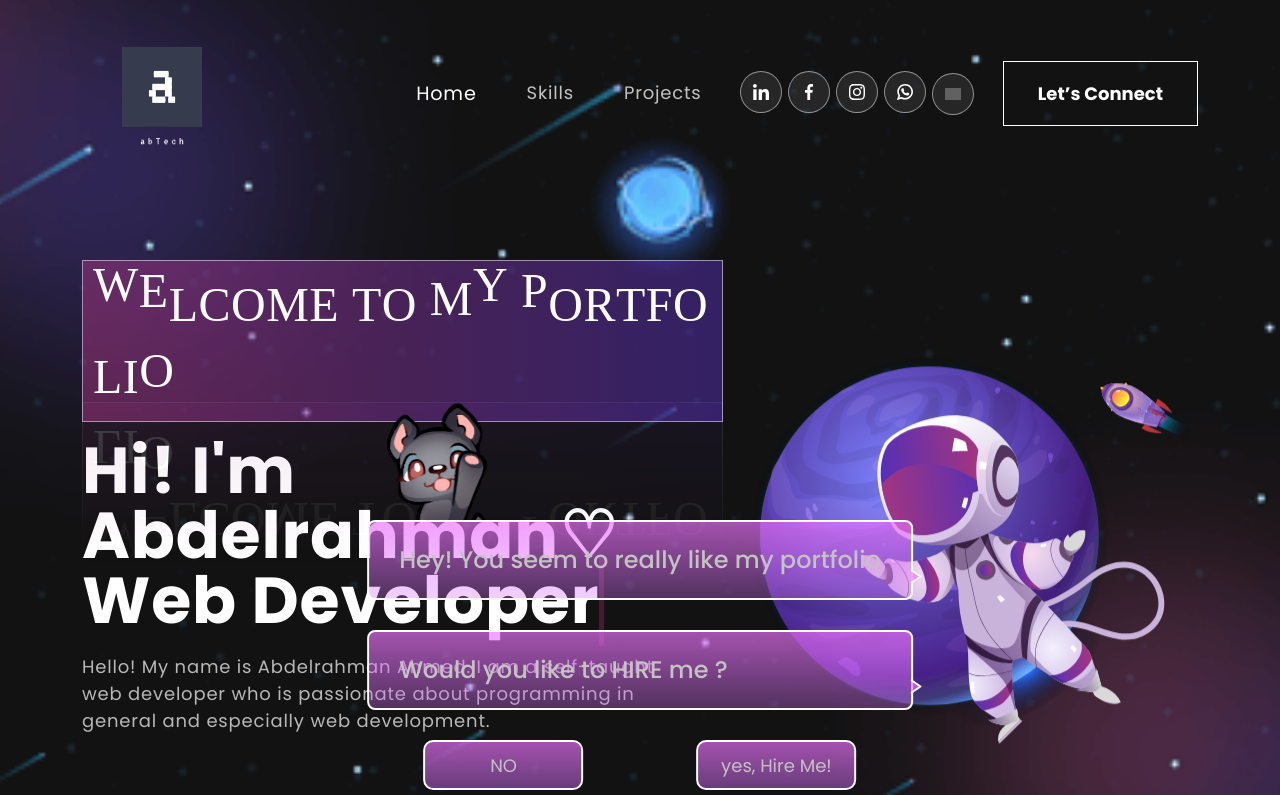
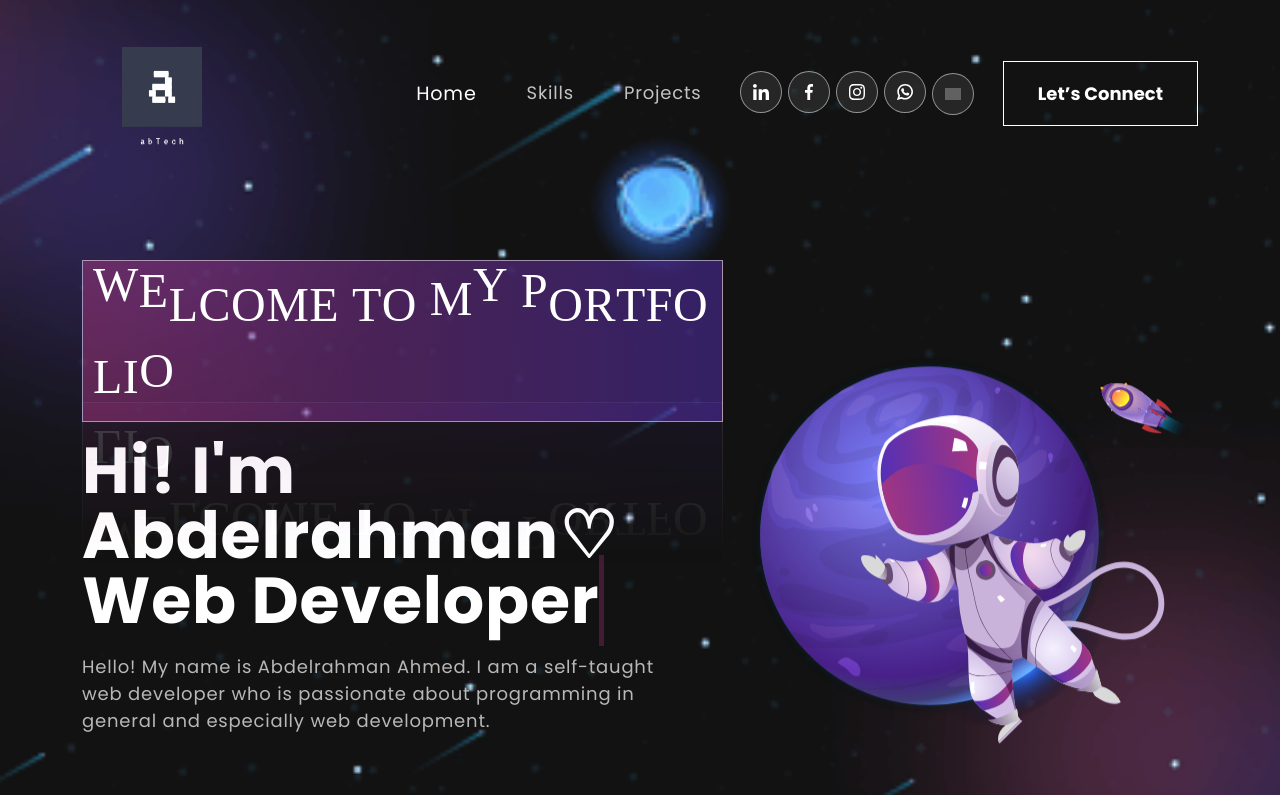
Before and after one commit to abdelrahman252/port, a React (Create React App) app: page / in a window 1280 px wide. Shown: the top 795 px of the page. Built offline with nearby package versions, Linux system fonts and the light colour scheme; grey boxes are pictures that could not be loaded.

Commit message:
Add files via upload

```diff
--- a/src/App.js
+++ b/src/App.js
@@ -27,9 +27,8 @@ function App() {
   useEffect(() => {
     setTimeout(() => {
       setPop(true);
-    }, 3000);
+    }, 20000);
   }, []);
-
 
   return (
     !loading && (
```
